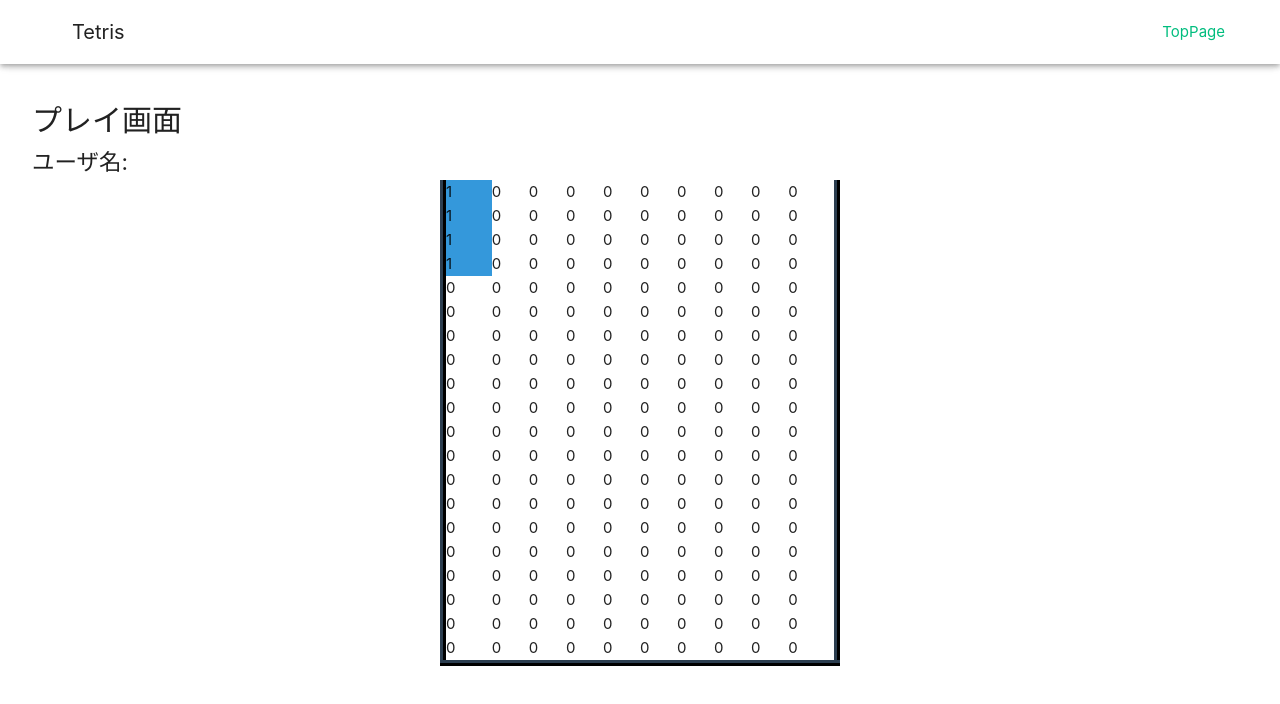
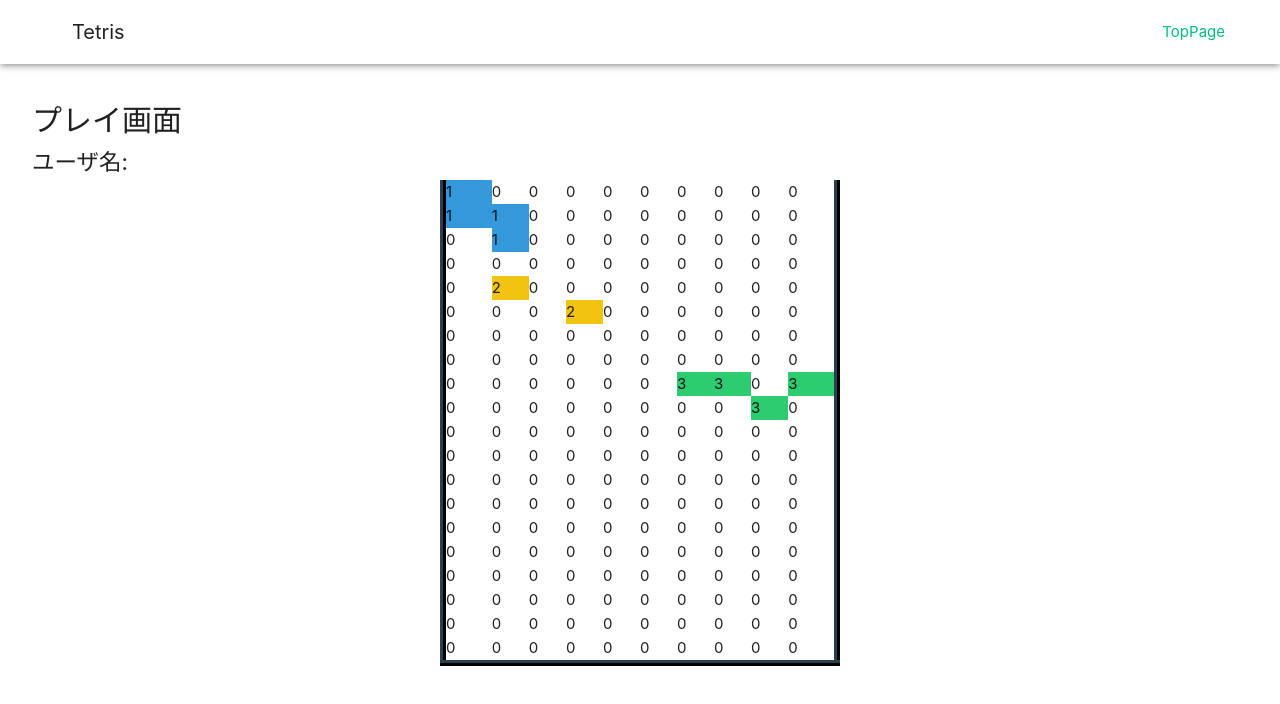
Before and after one commit to naitoyuma7110/tetris, a Vue app: page /play in a window 1280 px wide. Shown: the top 704 px of the page. Built offline with nearby package versions, Linux system fonts and the light colour scheme.

Commit message:
プレイ画面のVue一旦コミット、各クラスを使う

```diff
--- a/src/pages/PlayPage.vue
+++ b/src/pages/PlayPage.vue
@@ -1,24 +1,32 @@
 <script lang="ts" setup>
-const row = 20;
-const column = 10;
+import { Tetromino } from '@/common/Tetromino';
+import { Field } from '@/common/Field';
 
-const field = new Array(row);
+const tetromino = Tetromino.newRandomTetromino()
 
-// 全カラムを0で埋める
-for (let i = 0; i < row; i++) {
-  const fieldColumn = new Array(column).fill(0);
-  field[i] = fieldColumn;
-}
+const field = new Field()
+const fieldData = field.fieldData
 
-// 画面最上部の左端に縦の I-テトリミノを配置する
-field[0][0] = 1;
-field[1][0] = 1;
-field[2][0] = 1;
-field[3][0] = 1;
+fieldData[0][0] = 1;
+fieldData[1][0] = 1;
+fieldData[1][1] = 1;
+fieldData[2][1] = 1;
+
+fieldData[4][1] = 2;
+fieldData[5][3] = 2;
+fieldData[5][2] = 0;
+fieldData[5][3] = 2;
+
+fieldData[8][9] = 3;
+fieldData[9][8] = 3;
+fieldData[8][6] = 3;
+fieldData[8][7] = 3;
+
+console.log(fieldData)
 
 const classBlockColor = (x: number, y: number): string => {
-  const type = field[y][x];
-  if (type > 0) {
+  const type = fieldData[y][x];
+  if (type) {
     switch (type) {
       case 1:
         return "block-i";
@@ -50,8 +58,8 @@ const classBlockColor = (x: number, y: number): string => {
 
   <div class="container">
     <table class="field" style="border-collapse: collapse">
-      <tr v-for="(row, y) in field" :key="y">
-        <td v-bind:class="classBlockColor(x, y)" v-for="(col, x) in row" :key="() => `${x}${y}`">
+      <tr v-for="(row, y) in fieldData" :key="y">
+        <td v-bind:class="classBlockColor(x, y)" v-for=" (col, x) in row" :key="() => `${x}${y}`">
           {{ col }}
         </td>
       </tr>
```
